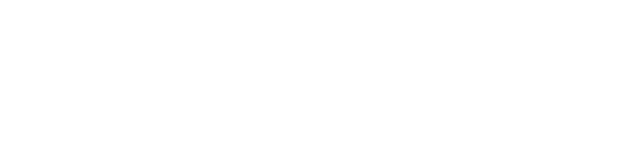
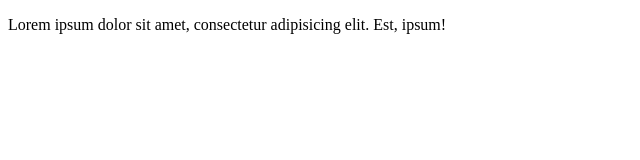
Before and after one commit to pwolmy/test-repositorio, a plain HTML site: page index.html in a window 1280 px wide. Shown: the whole page, without its empty margins (0-640 px from the left). Drawn offline with Linux system fonts and the light colour scheme.

Commit message:
agregado div container

```diff
--- a/index.html
+++ b/index.html
@@ -7,6 +7,11 @@
     <title>Git VSCODE</title>
 </head>
 <body>
-
+    <!--DIV Conainer 1-->
+    <div class="container">
+        <div class="row">
+            <p>Lorem ipsum dolor sit amet, consectetur adipisicing elit. Est, ipsum!</p>
+        </div>
+    </div>
 </body>
 </html>
```
